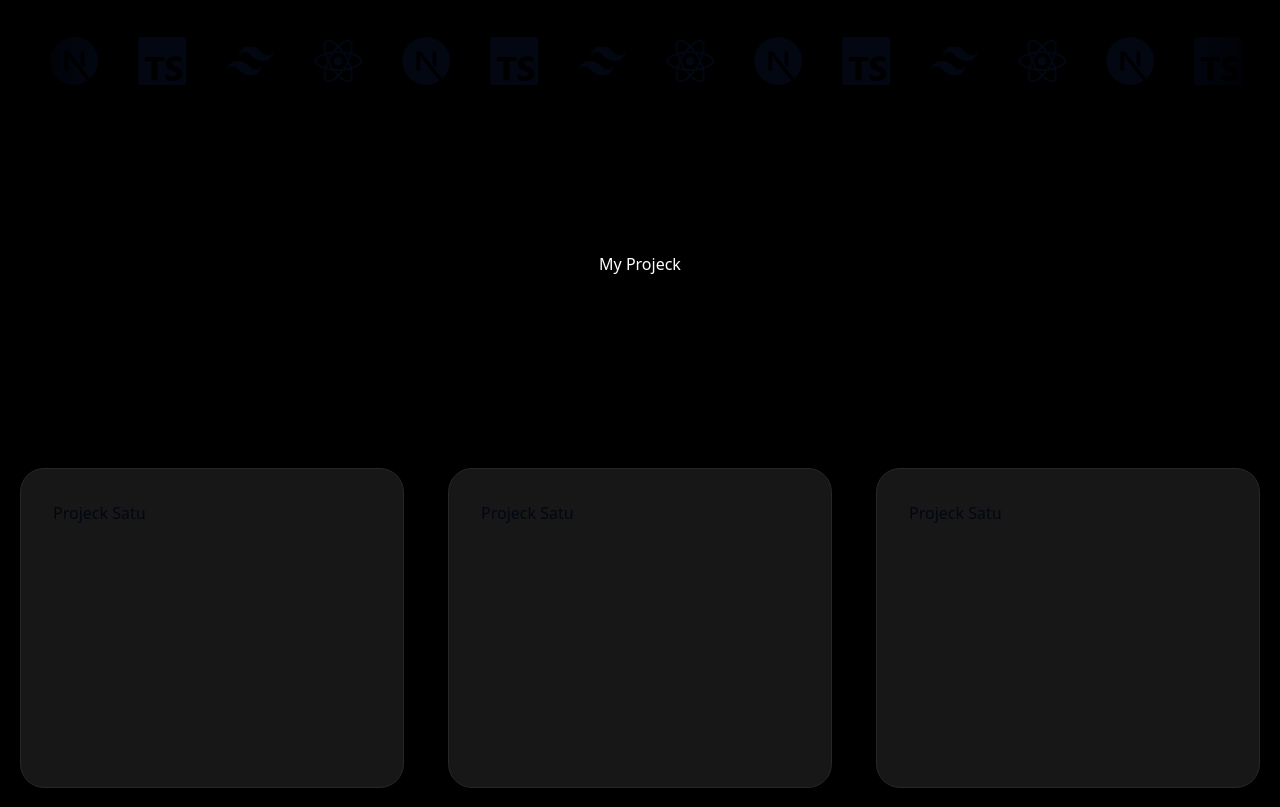
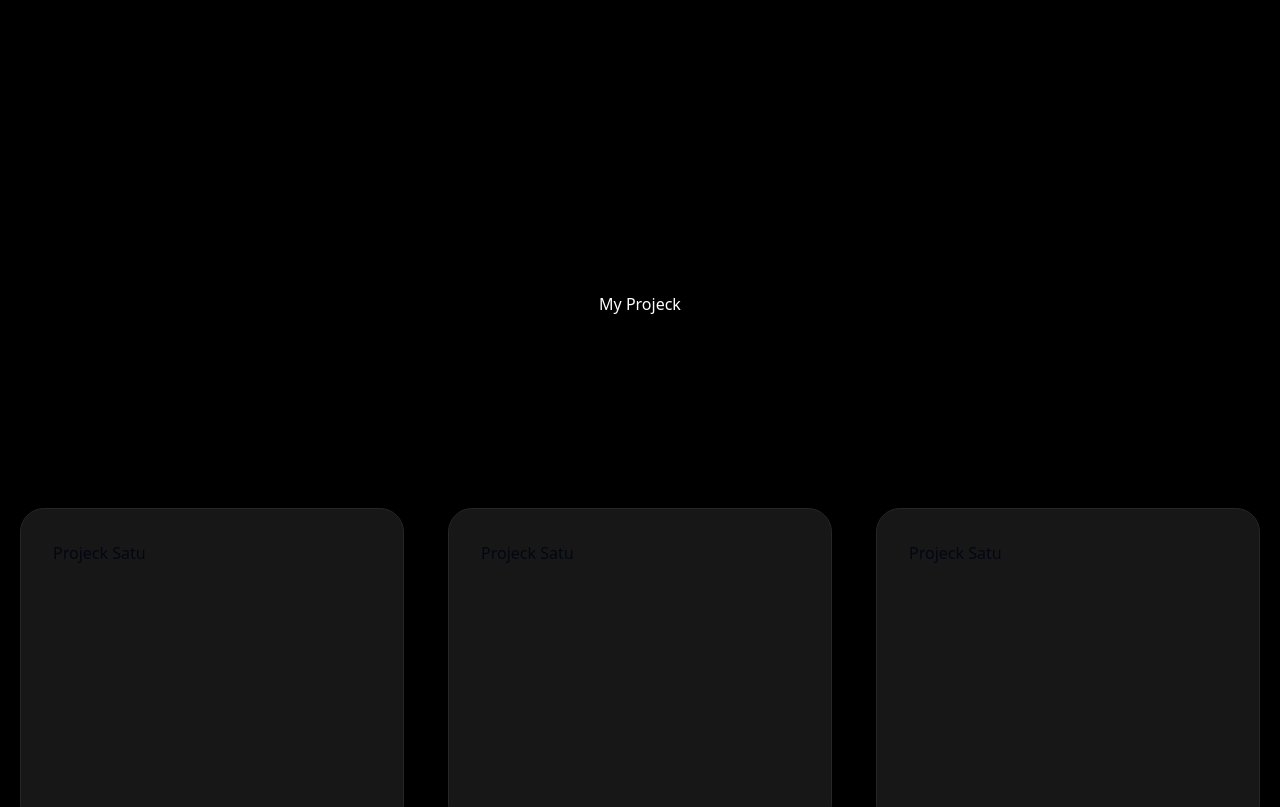
Before and after one commit to atmr03/porfolio25, a React (Vite) app: page / in a window 1280 px wide. Shown: the part 1700-2507 px from the top of the page. Built offline with nearby package versions, Linux system fonts and the light colour scheme.

Commit message:
im learn programing today!

```diff
--- a/src/App.jsx
+++ b/src/App.jsx
@@ -22,9 +22,9 @@ const items = [
 function App() {
   return (
     <div className="scroll-smooth">
-      <div className="bg-black ">
+      <div className="bg-black">
         <TargetCursor spinDuration={2} hideDefaultCursor={true} />
-        <div className="bg-blue-600">
+        <div className="bg-blue-600 fixed top-0 left-0 right-0 z-30">
           <div
             className="scroll-smooth text-center items-center flex justify-center"
             style={{ height: "100px", position: "relative" }}
--- a/src/pages/Acive.jsx
+++ b/src/pages/Acive.jsx
@@ -4,7 +4,7 @@ import Carousel from "@/components/Carousel";
 function Acive() {
   return (
     <div id="acive">
-      <h1 className="text-center pb-40 text-white">My Acivement</h1>
+      <h1 className="text-center pt-40 pb-40 text-white">My Acivement</h1>
       <div style={{ height: "600px", position: "relative" }}>
         <div className="flex gap-10 justify-center hei">
           <Carousel
--- a/src/pages/Contact.jsx
+++ b/src/pages/Contact.jsx
@@ -27,7 +27,7 @@ const Contact = () => {
 
   return (
     <div id="contack">
-      <div className="flex justify-center items-center gap-64 pb-60">
+      <div className="flex justify-center items-center gap-64 pb-60 pt-48">
         <div className="text-white">
           <h1>Let's Work Together</h1>
           <h2>Email : martstepen03@gmail.com</h2>
--- a/src/pages/Projeck.jsx
+++ b/src/pages/Projeck.jsx
@@ -5,7 +5,7 @@ import SpotlightCard from "@/components/SpotlightCard";
 function Projeck() {
   return (
     <div id="projeck">
-      <h1 className="text-center p-5 pb-48 text-white">My Projeck</h1>
+      <h1 className="text-center pt-40 p-5 pb-48 text-white">My Projeck</h1>
       <div className="flex justify-center gap-11 h-[38em]">
         <SpotlightCard
           className="custom-spotlight-card w-96 h-80"
```
